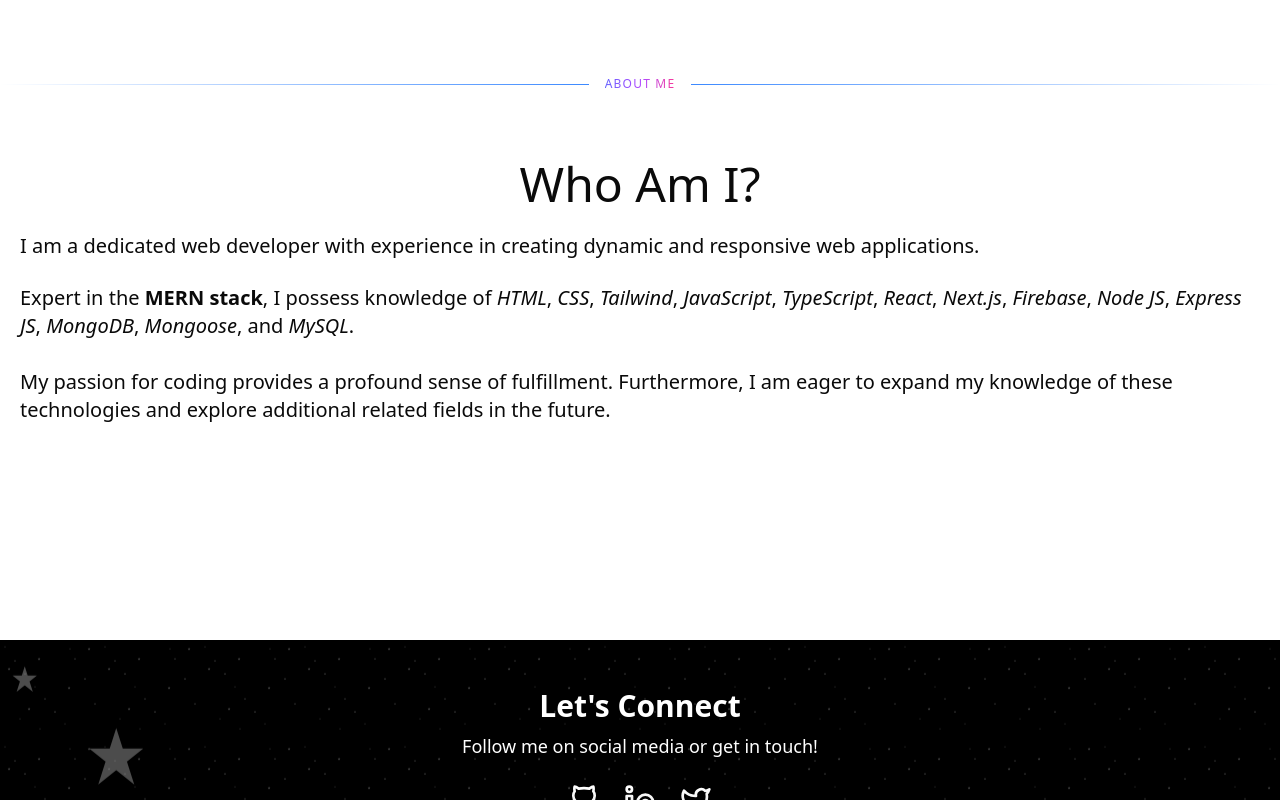
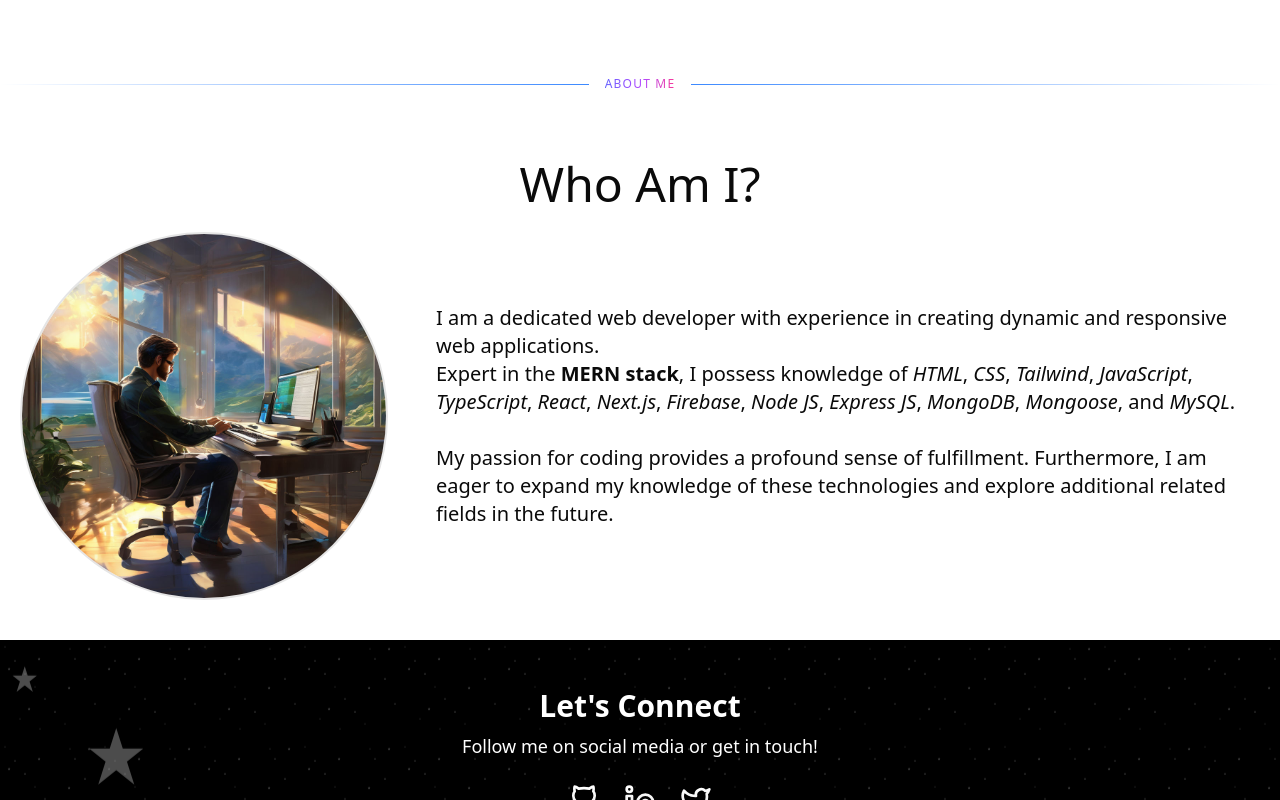
Before and after one commit to Marg0n/next-level-portfolio, a Next.js app: page / in a window 1280 px wide. Shown: the part 475-1275 px from the top of the page. Built offline with nearby package versions, Linux system fonts and the light colour scheme.

Commit message:
Modify/Add: Modified & added img in about

```diff
--- a/src/components/modules/home/About.tsx
+++ b/src/components/modules/home/About.tsx
@@ -1,6 +1,6 @@
 import React from 'react';
-// import aboutImage from "@/assets/images/jacky-who-am-i.png";
-// import Image from 'next/image';
+import aboutImage from "@/assets/images/coding_happy.png";
+import Image from 'next/image';
 
 const About = () => {
     return (
@@ -11,7 +11,7 @@ const About = () => {
             {/* <div className="absolute inset-0 rounded-3xl container mx-auto opacity-60 bg-gradient-to-r from-indigo-500 via-purple-500 to-pink-500"></div> */}
             <h2 className="text-5xl text-center" data-aos="fade-down">Who Am I?</h2>
 
-                {/* <div>
+            <div className="flex flex-col lg:flex-row gap-12 items-center">
                 <Image
                     src={aboutImage}
                     alt="Profile Pic"
@@ -19,8 +19,7 @@ const About = () => {
                     height={500}
                     className="w-60 lg:w-72 xl:w-92 h-60 lg:h-72 xl:h-92 object-contain border-2 rounded-full"
                 />
-                </div> */}
-            <>
+                <div>
                     <p className="text-wrap xl:text-xl text-base" data-aos="fade-up">
                     I am a dedicated web developer with experience in creating dynamic and responsive web applications.
                     </p>
@@ -58,7 +57,8 @@ const About = () => {
                         <br />
                         My passion for coding provides a profound sense of fulfillment. Furthermore, I am eager to expand my knowledge of these technologies and explore additional related fields in the future.
                     </p>
-            </>
+                </div>
+            </div>
 
         </div>
     );
```
Also changed, not shown: src/assets/images/coding_happy.png (added). Lines whose indentation alone changed are shown as unchanged.
